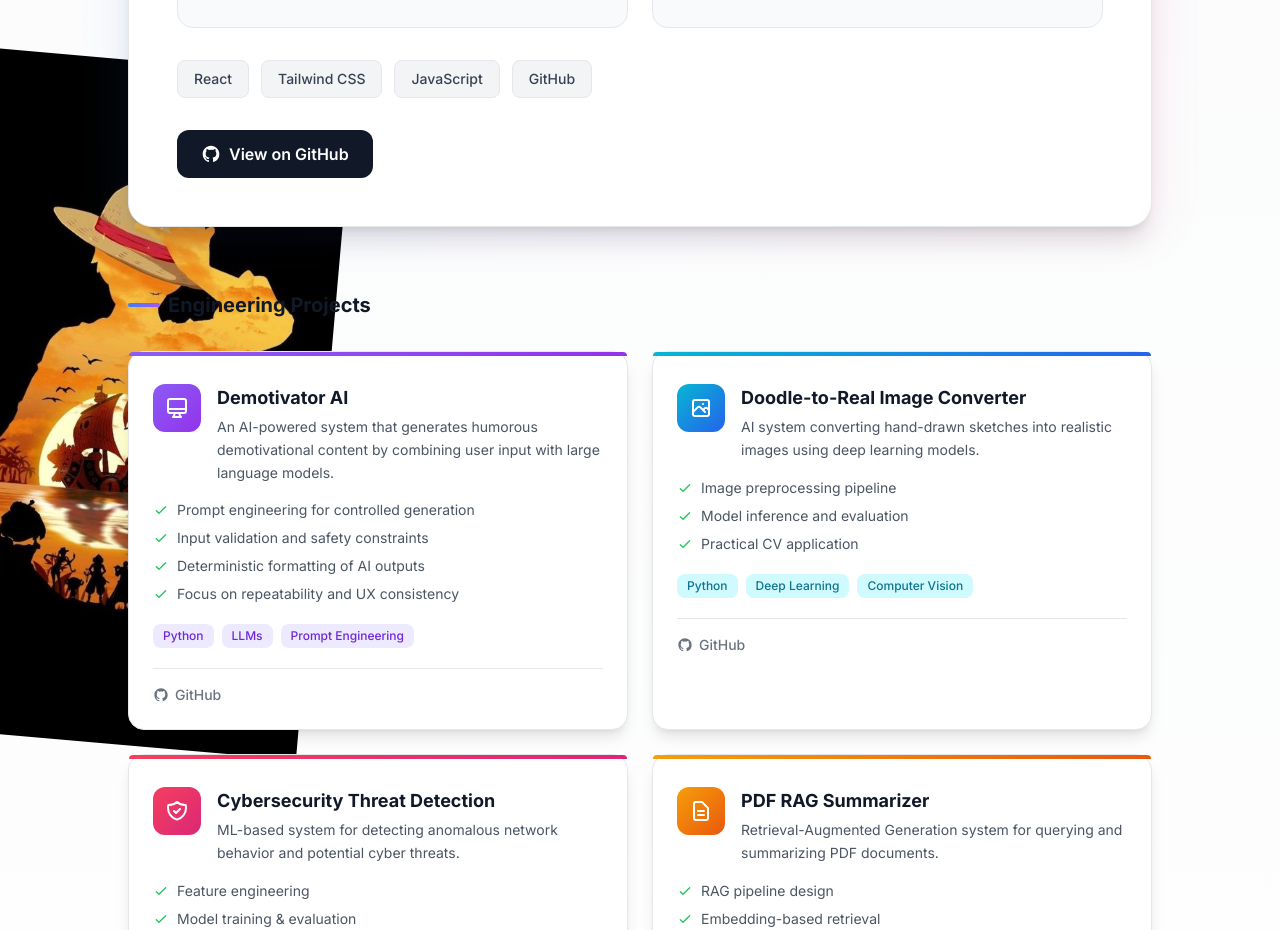
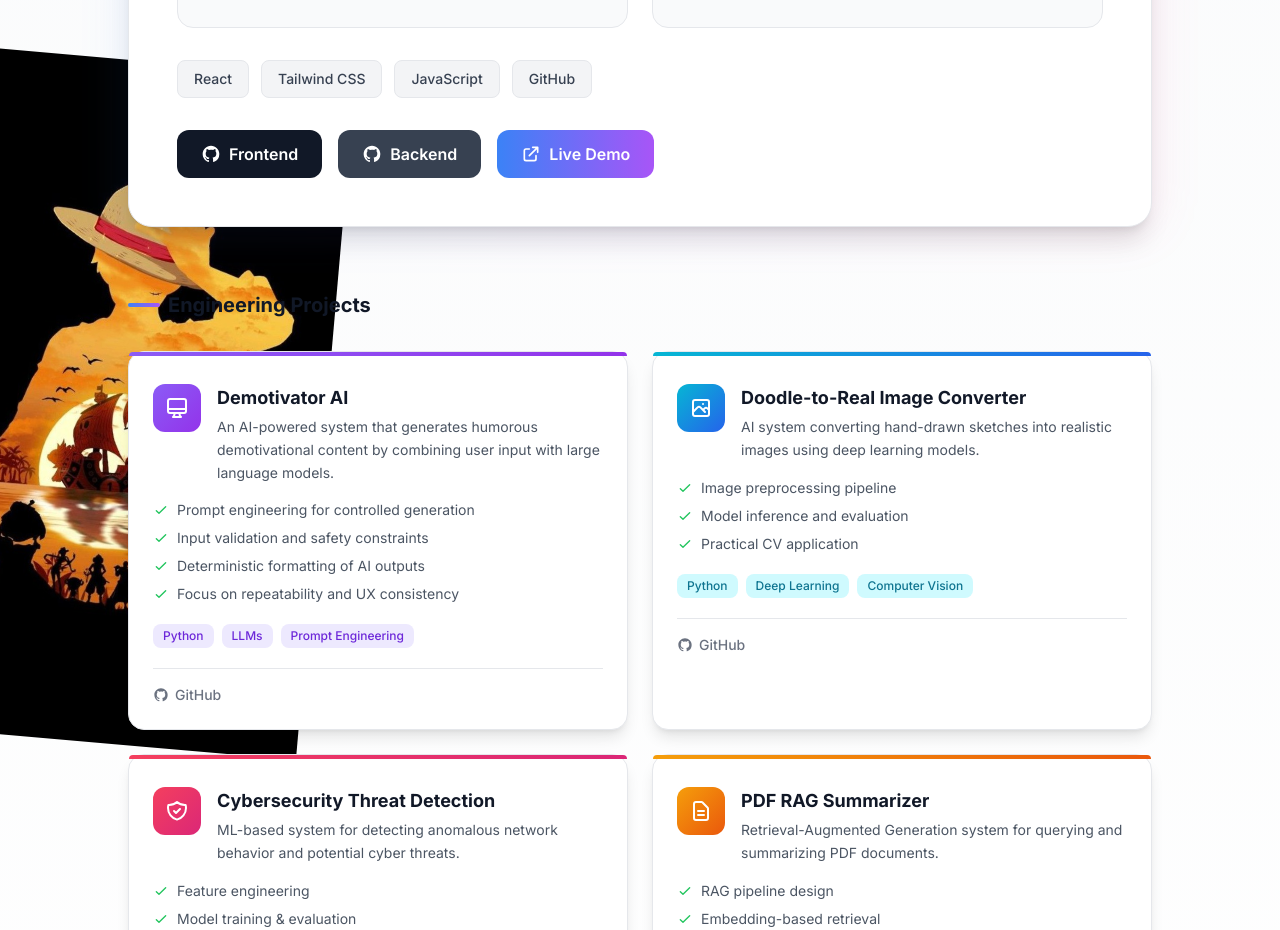
Before and after one commit to AAYUSH-SPIDEY-SHARMA/Portfolio, a React (Vite) app: page / in a window 1280 px wide. Shown: the part 6620-7550 px from the top of the page. Built offline with nearby package versions, Linux system fonts and the light colour scheme.

Commit message:
Add Aether links and spider favicon

```diff
--- a/index.html
+++ b/index.html
@@ -3,7 +3,7 @@
 
 <head>
   <meta charset="UTF-8" />
-  <link rel="icon" type="image/svg+xml" href="/vite.svg" />
+  <link rel="icon" type="image/png" href="/favicon.png" />
   <meta name="viewport" content="width=device-width, initial-scale=1.0" />
   <meta name="description" content="Aayush Sharma - Open Source Contributor, Bitcoin Protocol Learner, GSoC Aspirant" />
   <title>Aayush Sharma | OSS Portfolio</title>
--- a/src/data/projects.js
+++ b/src/data/projects.js
@@ -12,8 +12,9 @@
         "Prepared system for deployment and future features"
     ],
     techStack: ["React", "Tailwind CSS", "JavaScript", "GitHub"],
-    githubLink: "https://github.com/AAYUSH-SPIDEY-SHARMA",
-    demoLink: null
+    githubLink: "https://github.com/AAYUSH-SPIDEY-SHARMA/Aether-frontend",
+    githubLinkBackend: "https://github.com/AAYUSH-SPIDEY-SHARMA/Aether-backend",
+    demoLink: "https://aether-frontend-inky.vercel.app/"
 };
 
 export const secondaryProjects = [
--- a/src/sections/Projects.jsx
+++ b/src/sections/Projects.jsx
@@ -145,7 +145,20 @@
                                     <svg className="w-5 h-5" fill="currentColor" viewBox="0 0 24 24">
                                         <path fillRule="evenodd" d="M12 2C6.477 2 2 6.484 2 12.017c0 4.425 2.865 8.18 6.839 9.504.5.092.682-.217.682-.483 0-.237-.008-.868-.013-1.703-2.782.605-3.369-1.343-3.369-1.343-.454-1.158-1.11-1.466-1.11-1.466-.908-.62.069-.608.069-.608 1.003.07 1.531 1.032 1.531 1.032.892 1.53 2.341 1.088 2.91.832.092-.647.35-1.088.636-1.338-2.22-.253-4.555-1.113-4.555-4.951 0-1.093.39-1.988 1.029-2.688-.103-.253-.446-1.272.098-2.65 0 0 .84-.27 2.75 1.026A9.564 9.564 0 0112 6.844c.85.004 1.705.115 2.504.337 1.909-1.296 2.747-1.027 2.747-1.027.546 1.379.202 2.398.1 2.651.64.7 1.028 1.595 1.028 2.688 0 3.848-2.339 4.695-4.566 4.943.359.309.678.92.678 1.855 0 1.338-.012 2.419-.012 2.747 0 .268.18.58.688.482A10.019 10.019 0 0022 12.017C22 6.484 17.522 2 12 2z" clipRule="evenodd" />
                                     </svg>
-                                    View on GitHub
+                                    Frontend
+                                </a>
+                            )}
+                            {featuredProject.githubLinkBackend && (
+                                <a
+                                    href={featuredProject.githubLinkBackend}
+                                    target="_blank"
+                                    rel="noopener noreferrer"
+                                    className="inline-flex items-center gap-2 px-6 py-3 bg-gray-700 text-white font-semibold rounded-xl hover:bg-gray-600 transition-all hover:scale-105"
+                                >
+                                    <svg className="w-5 h-5" fill="currentColor" viewBox="0 0 24 24">
+                                        <path fillRule="evenodd" d="M12 2C6.477 2 2 6.484 2 12.017c0 4.425 2.865 8.18 6.839 9.504.5.092.682-.217.682-.483 0-.237-.008-.868-.013-1.703-2.782.605-3.369-1.343-3.369-1.343-.454-1.158-1.11-1.466-1.11-1.466-.908-.62.069-.608.069-.608 1.003.07 1.531 1.032 1.531 1.032.892 1.53 2.341 1.088 2.91.832.092-.647.35-1.088.636-1.338-2.22-.253-4.555-1.113-4.555-4.951 0-1.093.39-1.988 1.029-2.688-.103-.253-.446-1.272.098-2.65 0 0 .84-.27 2.75 1.026A9.564 9.564 0 0112 6.844c.85.004 1.705.115 2.504.337 1.909-1.296 2.747-1.027 2.747-1.027.546 1.379.202 2.398.1 2.651.64.7 1.028 1.595 1.028 2.688 0 3.848-2.339 4.695-4.566 4.943.359.309.678.92.678 1.855 0 1.338-.012 2.419-.012 2.747 0 .268.18.58.688.482A10.019 10.019 0 0022 12.017C22 6.484 17.522 2 12 2z" clipRule="evenodd" />
+                                    </svg>
+                                    Backend
                                 </a>
                             )}
                             {featuredProject.demoLink && (
```
Also changed, not shown: public/favicon.png (added).
